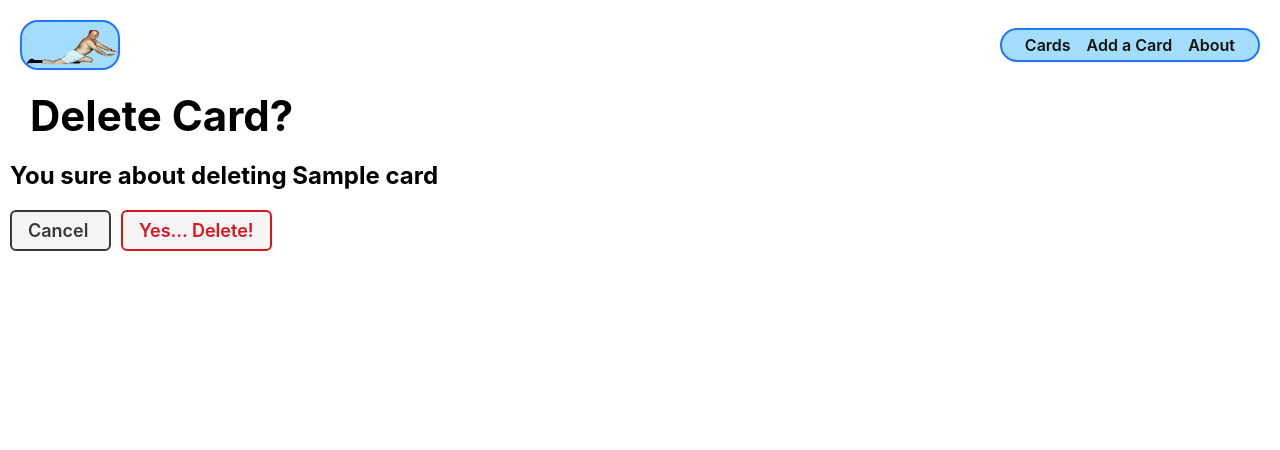
After one commit to trimoni/pokemon-card-collector, a Django app: page /cards/1/delete in a window 1280 px wide. The commit adds this page. Shown: the top 450 px of the page. Run offline with Django 4.2, Linux system fonts and the light colour scheme; tables that the repository leaves empty hold one stand-in row (values such as "Sample post").

Commit message:
delete function

```diff
--- a/main_app/templates/cards/index.html
+++ b/main_app/templates/cards/index.html
@@ -18,7 +18,7 @@
 <section class='card-container'>
   {% for card in cards %}
     <div class='card'>
-      <a href="{% url 'cards_detail' card.id %}"></a>
+      <a href="{% url 'cards_detail' card.id %}">
       <div class='card-content'>
         <div class='card-img-container'>
           <img src="{% static 'images/pikachu.jpeg' %}"alt="pikachu">
@@ -28,6 +28,7 @@
         <h3>{{ card.value }}</h3>
         <p><small>{{ card.pack }}</small></p>
       </div>
+    </a>
     </div>
     {% endfor %}
 </section>
--- /dev/null
+++ b/main_app/templates/main_app/card_confirm_delete.html
@@ -0,0 +1,14 @@
+{% extends 'base.html' %} {% load static %} {% block content %}
+
+<div class="page-header">
+  <h1>Delete Card?</h1>
+</div>
+<h2>You sure about deleting {{ card.name }}</h2>
+
+<form action="" method="POST" class="form">
+  {% csrf_token %}
+  <a href="{% url 'cards_detail' card.id %}" class="btn secondary"> Cancel </a>
+  <button type="submit" class="btn danger">Yes... Delete!</button>
+</form>
+
+{% endblock %}
--- a/main_app/templates/main_app/card_form.html
+++ b/main_app/templates/main_app/card_form.html
@@ -6,9 +6,12 @@
 {% endblock %}
 
 {% block content %}
-
 <div class='page-header'>
+{% if card %}
+  <h1>Edit {{ card.name }}</h1>
+  {% else %}
   <h1>Add a Card</h1>
+  {% endif %}
 </div>
   <form action="" method="post" class="form-container">
     {% csrf_token %}
```
